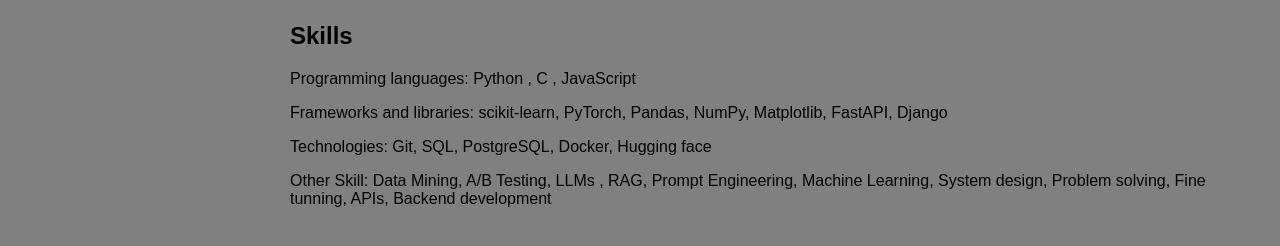
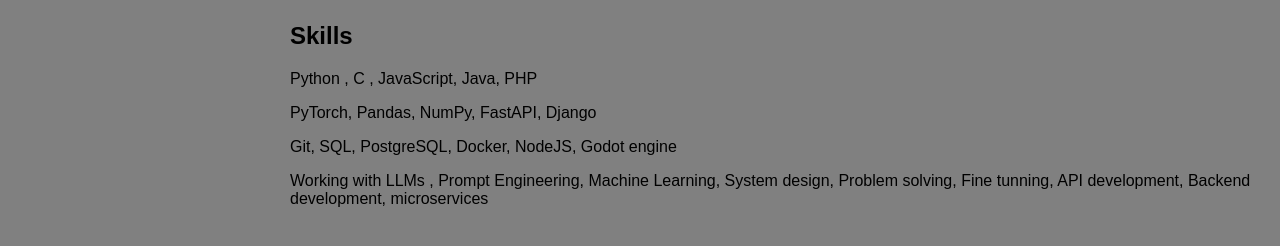
Before and after one commit to abdulrhmanm03/abdulrhmanm03.github.io, a plain HTML site: page index.html in a window 1280 px wide. Shown: the part 1044-1290 px from the top of the page. Drawn offline with Linux system fonts and the light colour scheme.

Commit message:
Update index.html

```diff
--- a/index.html
+++ b/index.html
@@ -141,16 +141,16 @@
         <section id="skills">
             <h2>Skills</h2>
             <p>
-                Programming languages: Python , C , JavaScript
+                Python , C , JavaScript, Java, PHP
             </p>
             <p>
-                Frameworks and libraries: scikit-learn, PyTorch, Pandas, NumPy, Matplotlib, FastAPI, Django
+                PyTorch, Pandas, NumPy, FastAPI, Django
             </p>
             <p>
-                Technologies: Git, SQL, PostgreSQL, Docker, Hugging face
+                Git, SQL, PostgreSQL, Docker, NodeJS, Godot engine
             </p>
             <p>
-                Other Skill: Data Mining, A/B Testing, LLMs , RAG, Prompt Engineering, Machine Learning, System design, Problem solving, Fine tunning, APIs, Backend development
+                Working with LLMs , Prompt Engineering, Machine Learning, System design, Problem solving, Fine tunning, API development, Backend development, microservices
             </p>
         </section>
     </div>
```
